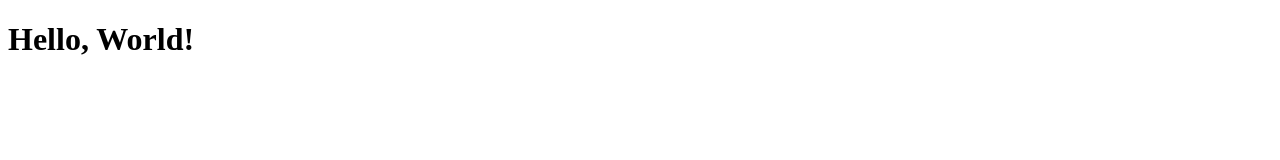
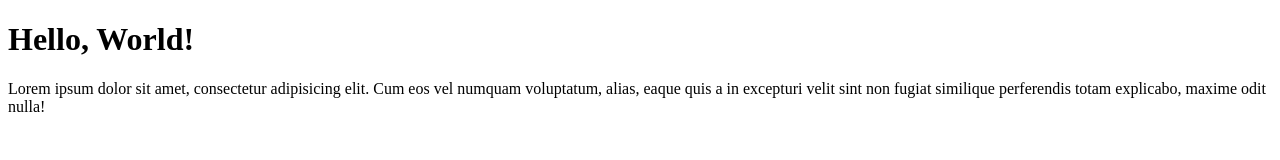
Before and after one commit to alfianyulianto/alfian-git-test-remote2, a plain HTML site: page index.html in a window 1280 px wide. Drawn offline with Linux system fonts and the light colour scheme.

Commit message:
menambah paragraf pada local computer

```diff
--- a/index.html
+++ b/index.html
@@ -8,5 +8,10 @@
   </head>
   <body>
     <h1>Hello, World!</h1>
+    <p>
+      Lorem ipsum dolor sit amet, consectetur adipisicing elit. Cum eos vel
+      numquam voluptatum, alias, eaque quis a in excepturi velit sint non fugiat
+      similique perferendis totam explicabo, maxime odit nulla!
+    </p>
   </body>
 </html>
```
